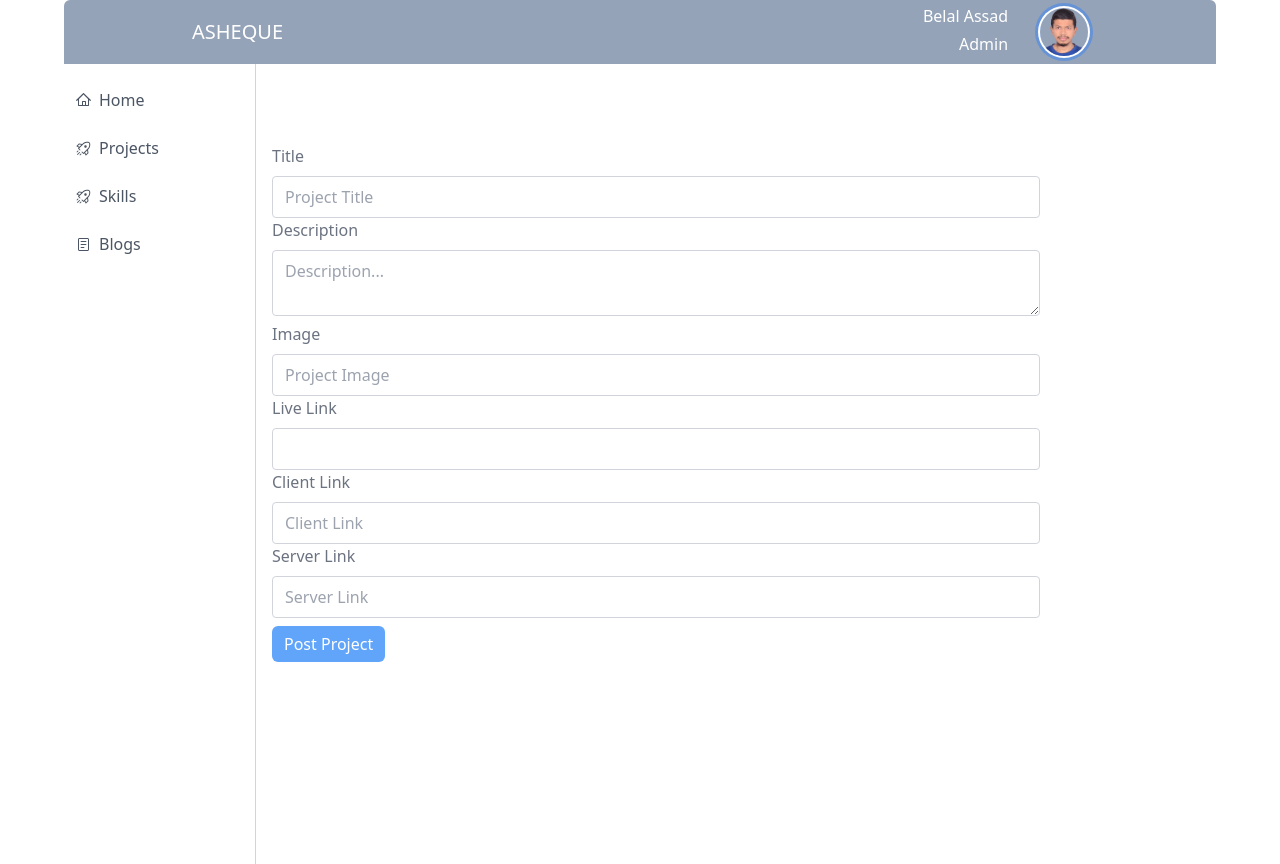
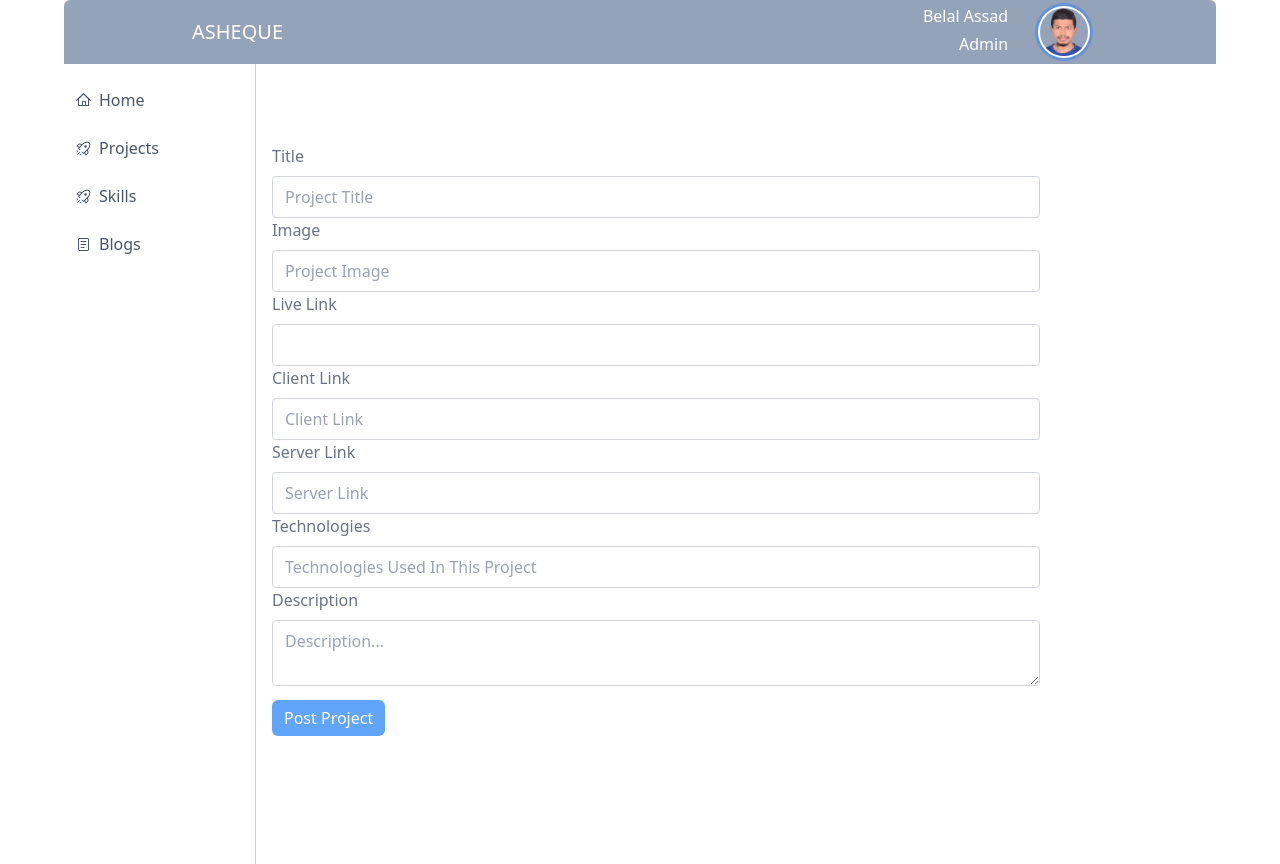
Before and after one commit to asheque33/my-portfolio-website, a Next.js app: page /admin/projects/create in a window 1280 px wide. Built offline with nearby package versions, Linux system fonts and the light colour scheme.

Commit message:
refactore project creation form

```diff
--- a/src/app/(AdminLayout)/adminComponents/Forms/ProjectForm.tsx
+++ b/src/app/(AdminLayout)/adminComponents/Forms/ProjectForm.tsx
@@ -10,9 +10,13 @@ import { toast } from "sonner";
 const ProjectForm = () => {
   const { register, handleSubmit, reset } = useForm<IProjectFormInput>();
   const router = useRouter();
-  const onSubmit: SubmitHandler<IProjectFormInput> = async (projectData) => {
+  const onSubmit: SubmitHandler<IProjectFormInput> = async (data) => {
+    const technologies = data.technology
+      .split(",")
+      .map((tech: string) => tech.trim());
+    const projectData = { ...data, technology: technologies };
     try {
-      const res = await fetch("${process.env.NEXT_PUBLIC_API_URL}/project", {
+      const res = await fetch(`${process.env.NEXT_PUBLIC_API_URL}/project`, {
         method: "POST",
         headers: {
           "content-type": "application/json",
@@ -23,6 +27,7 @@ const ProjectForm = () => {
         },
       });
       const data = await res.json();
+      console.log("project data", data);
       if (data.success) {
         toast.success(data.message);
         router.refresh();
@@ -43,15 +48,6 @@ const ProjectForm = () => {
         {...register("title", { required: true })}
         placeholder="Project Title"
         id="title"
-      />
-      <label className="block" htmlFor="description">
-        Description
-      </label>
-      <textarea
-        {...register("description", { required: true })}
-        className="w-full max-w-3xl px-3 py-2 border border-gray-300 rounded mt-2"
-        placeholder="Description..."
-        id="description"
       />
       <label className="block" htmlFor="image">
         Image
@@ -92,6 +88,25 @@ const ProjectForm = () => {
         placeholder="Server Link"
         id="server-link"
       />
+      <label className="block" htmlFor="technology">
+        Technologies
+      </label>
+      <input
+        className="w-full max-w-3xl px-3 py-2 border border-gray-300 rounded mt-2"
+        type="text"
+        {...register("technology", { required: true })}
+        placeholder="Technologies Used In This Project"
+        id="technology"
+      />
+      <label className="block" htmlFor="description">
+        Description
+      </label>
+      <textarea
+        {...register("description", { required: true })}
+        className="w-full max-w-3xl px-3 py-2 border border-gray-300 rounded mt-2"
+        placeholder="Description..."
+        id="description"
+      />
       <FormButton type="submit" name="Post Project" />
     </form>
   );
```
